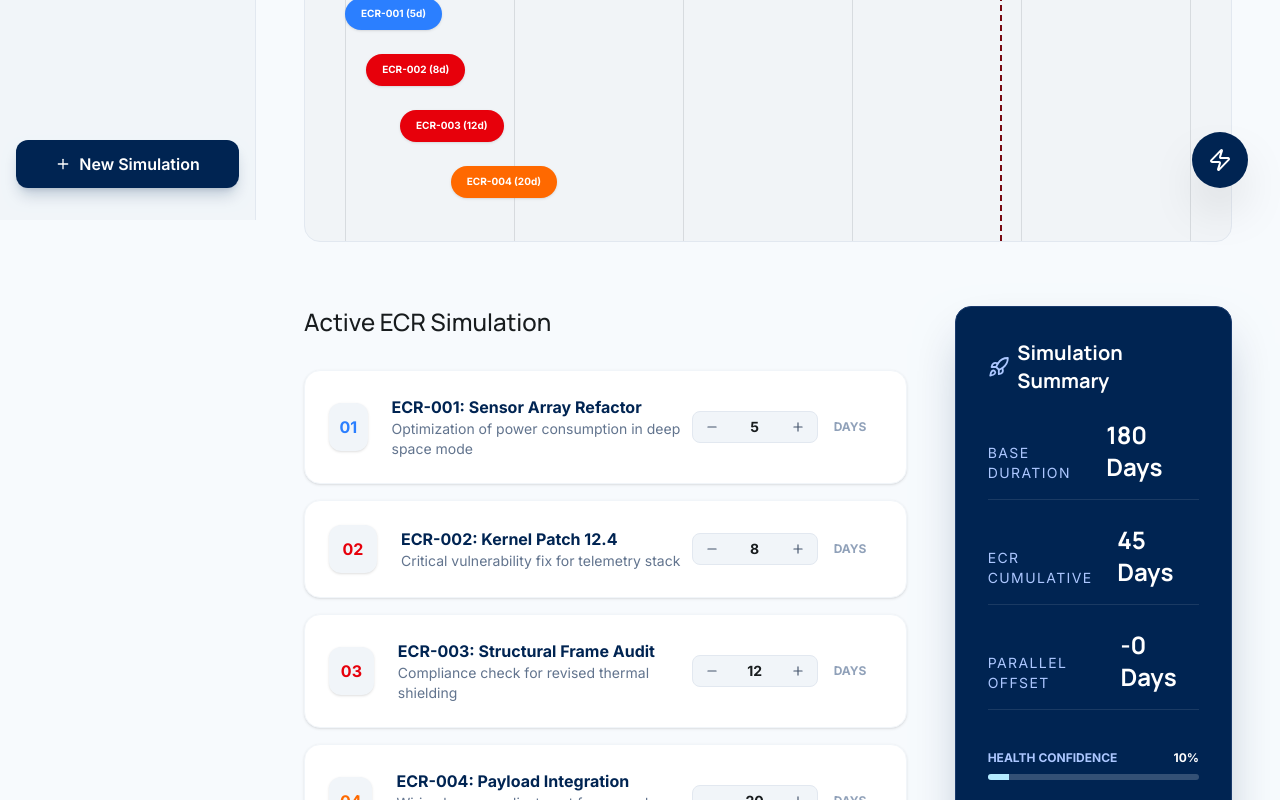
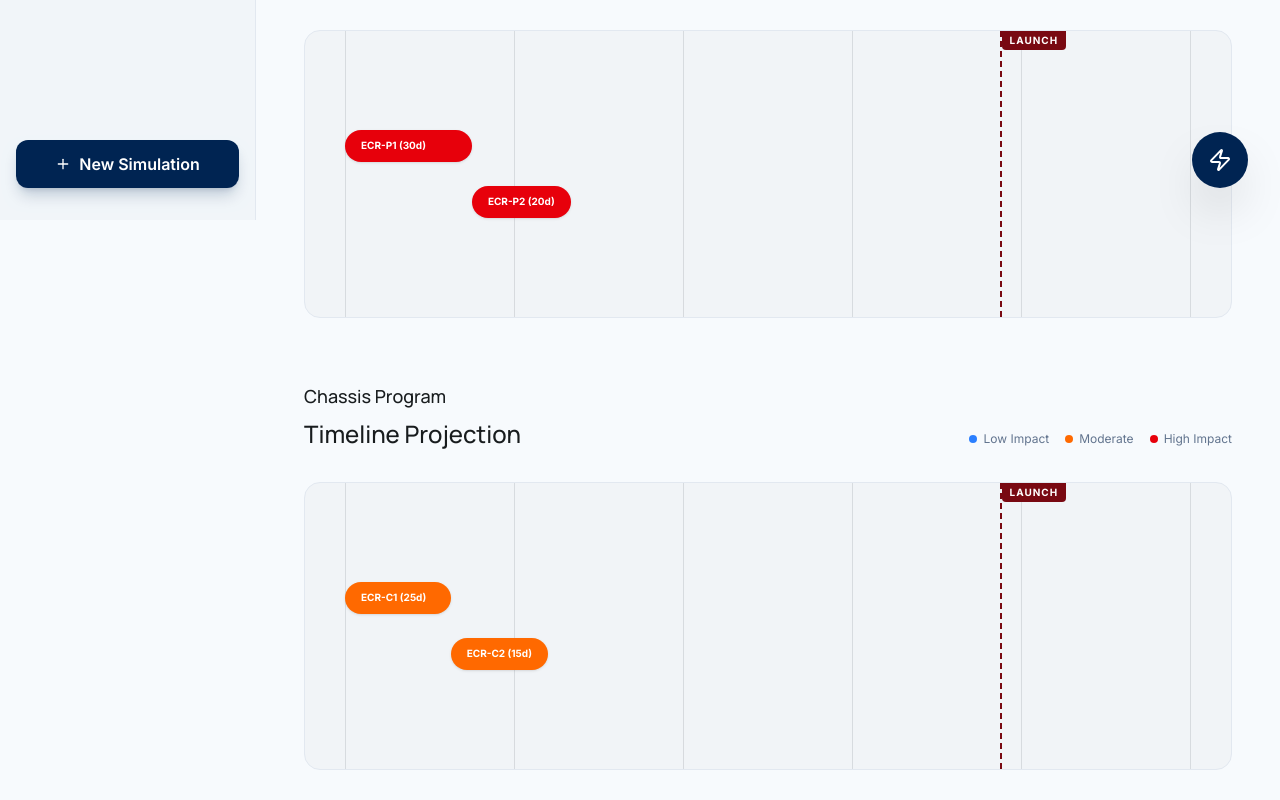
Before and after one commit to Rishabh1991mtu/editorial-engineering-intelligence, a React (Vite) app: page / in a window 1280 px wide. Shown: the part 580-1380 px from the top of the page. Built offline with nearby package versions, Linux system fonts and the light colour scheme.

Commit message:
refactor: update mock data structure and implement program-based critical path calculation in App component

```diff
--- a/src/App.tsx
+++ b/src/App.tsx
@@ -6,8 +6,8 @@ import ECRSimulation from './components/ECRSimulation';
 import SimulationSummary from './components/SimulationSummary'; // No change needed here
 import { Zap } from 'lucide-react';
 import { motion } from 'motion/react';
-import { useState, useEffect } from 'react';
-import { immutableLaunchDate as fixedLaunchDate } from './mockData';
+import { useState, useEffect, useMemo } from 'react';
+import { immutableLaunchDate as fixedLaunchDate, ecrData as mockECRData } from './mockData';
 
 // Define a type for ECR items
 export interface ECRItemType {
@@ -17,32 +17,62 @@ export interface ECRItemType {
   description: string;
   days: number;
   impact: 'low' | 'moderate' | 'high';
+  program: string;
 }
-// The import path for mockData.js needs to be explicit
-const INITIAL_ECR_DATA: ECRItemType[] = [
-  { id: 'ECR-001', number: '01', title: 'Sensor Array Refactor', description: 'Optimization of power consumption in deep space mode', days: 5, impact: 'low' },
-  { id: 'ECR-002', number: '02', title: 'Kernel Patch 12.4', description: 'Critical vulnerability fix for telemetry stack', days: 8, impact: 'high' },
-  { id: 'ECR-003', number: '03', title: 'Structural Frame Audit', description: 'Compliance check for revised thermal shielding', days: 12, impact: 'high' },
-  { id: 'ECR-004', number: '04', title: 'Payload Integration', description: 'Wiring harness adjustment for secondary module', days: 20, impact: 'moderate' },
-];
+
+const INITIAL_ECR_DATA: ECRItemType[] = mockECRData.map((ecr, index) => ({
+  id: ecr.id,
+  number: String(index + 1).padStart(2, '0'),
+  title: ecr.description,
+  description: ecr.description,
+  days: ecr.duration,
+  impact: ecr.priority === 1 ? 'high' : ecr.priority === 2 ? 'moderate' : 'low',
+  program: ecr.program
+}));
 
 const BASE_PROJECT_DURATION = 180; // Days, as seen in SimulationSummary
 
 export default function App() {
   const [ecrData, setEcrData] = useState<ECRItemType[]>(INITIAL_ECR_DATA);
-  const [projectedEndDate, setProjectedEndDate] = useState('');
-  const [overallImpact, setOverallImpact] = useState(0);
-  const [overallImpactWarning, setOverallImpactWarning] = useState(false);
 
-  useEffect(() => {
-    const totalECRDays = ecrData.reduce((sum, ecr) => sum + ecr.days, 0);
-    setOverallImpact(totalECRDays);
-    setOverallImpactWarning(totalECRDays > 0); // Assuming any impact is a warning
+  const { criticalPathDuration, projectedEndDate, overallImpact, overallImpactWarning, groupedPrograms }: {
+    criticalPathDuration: number;
+    projectedEndDate: string;
+    overallImpact: number;
+    overallImpactWarning: boolean;
+    groupedPrograms: { [key: string]: ECRItemType[] };
+  } = useMemo(() => {
+    // Group by Program
+    const groups: { [key: string]: ECRItemType[] } = {};
+    ecrData.forEach(ecr => {
+      if (!groups[ecr.program]) {
+        groups[ecr.program] = [];
+      }
+      groups[ecr.program].push(ecr);
+    });
+
+    // Calculate Each Program's Duration
+    const programDurations: { [key: string]: number } = {};
+    for (const program in groups) {
+      programDurations[program] = groups[program].reduce((sum, ecr) => sum + ecr.days, 0);
+    }
+
+    // Find the Critical Path
+    const durations = Object.values(programDurations);
+    const maxDuration = durations.length > 0 ? Math.max(...durations) : 0;
+
+    const totalDuration = maxDuration;
 
     const currentProjectEndDate = new Date(fixedLaunchDate);
-    currentProjectEndDate.setDate(currentProjectEndDate.getDate() + totalECRDays); // This line uses fixedLaunchDate
-    setProjectedEndDate(currentProjectEndDate.toLocaleDateString('en-US', { month: 'short', day: 'numeric', year: 'numeric' }));
+    currentProjectEndDate.setDate(currentProjectEndDate.getDate() + totalDuration);
 
+    return {
+      criticalPathDuration: totalDuration,
+      projectedEndDate: currentProjectEndDate.toLocaleDateString('en-US', { month: 'short', day: 'numeric', year: 'numeric' }),
+      overallImpact: totalDuration,
+      overallImpactWarning: totalDuration > 0,
+      groupedPrograms: groups
+    };
   }, [ecrData]);
 
   const updateEcrDays = (id: string, newDays: number) => {
@@ -94,7 +124,14 @@ export default function App() {
           </section>
 
           {/* ECR Timeline Visualization */}
-          <Timeline ecrData={ecrData} />
+          <div className="space-y-8 mb-16">
+            {Object.entries(groupedPrograms).map(([programName, programECRs]) => (
+              <div key={programName} className="program-group">
+                <h3 className="text-lg font-headline font-medium text-on-surface mb-2">{programName} Program</h3>
+                <Timeline ecrData={programECRs} />
+              </div>
+            ))}
+          </div>
 
           {/* Simulation Panel */}
           <section className="grid grid-cols-1 lg:grid-cols-12 gap-12">
--- a/src/mockData.js
+++ b/src/mockData.js
@@ -1,12 +1,12 @@
 // src/mockData.js
 export const ecrData = [
-  { id: 'ECR-001', description: 'Steering wheel logo update', duration: 5, priority: 3 },
-  { id: 'ECR-002', description: 'Airbag sensor recalibration', duration: 8, priority: 1 },
-  { id: 'ECR-003', description: 'Brake pad material change', duration: 12, priority: 1 },
-  { id: 'ECR-004', description: 'Consolidate seat fabric options', duration: 20, priority: 2 },
-  { id: 'ECR-005', description: 'Infotainment OS patch', duration: 7, priority: 2 },
-  { id: 'ECR-006', description: 'Headlight casing redesign', duration: 15, priority: 1 },
-  { id: 'ECR-007', description: 'Update marketing brochure', duration: 3, priority: 3 }
+  // Program A: The "Engine Program" - This is the initial critical path.
+  { id: 'ECR-P1', program: 'Engine', description: 'Engine Block Sourcing', duration: 30, priority: 1 },
+  { id: 'ECR-P2', program: 'Engine', description: 'Brake System Integration', duration: 20, priority: 1 },
+
+  // Program B: The "Chassis Program" - This program has 10 days of "float" or "slack".
+  { id: 'ECR-C1', program: 'Chassis', description: 'Frame Welding', duration: 25, priority: 2 },
+  { id: 'ECR-C2', program: 'Chassis', description: 'Suspension Assembly', duration: 15, priority: 2 }
 ];
-// immutableLaunchDate is already exported.
+
 export const immutableLaunchDate = new Date("2026-10-01");
```
